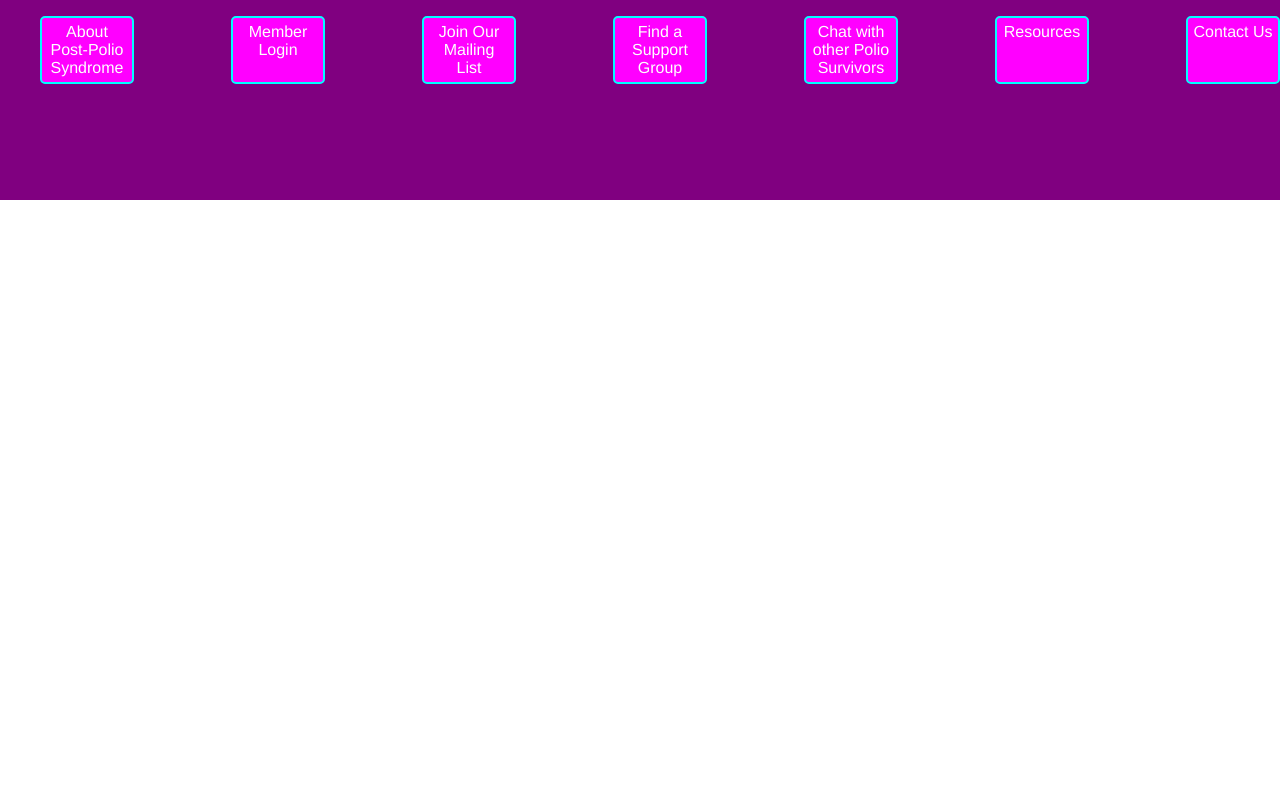
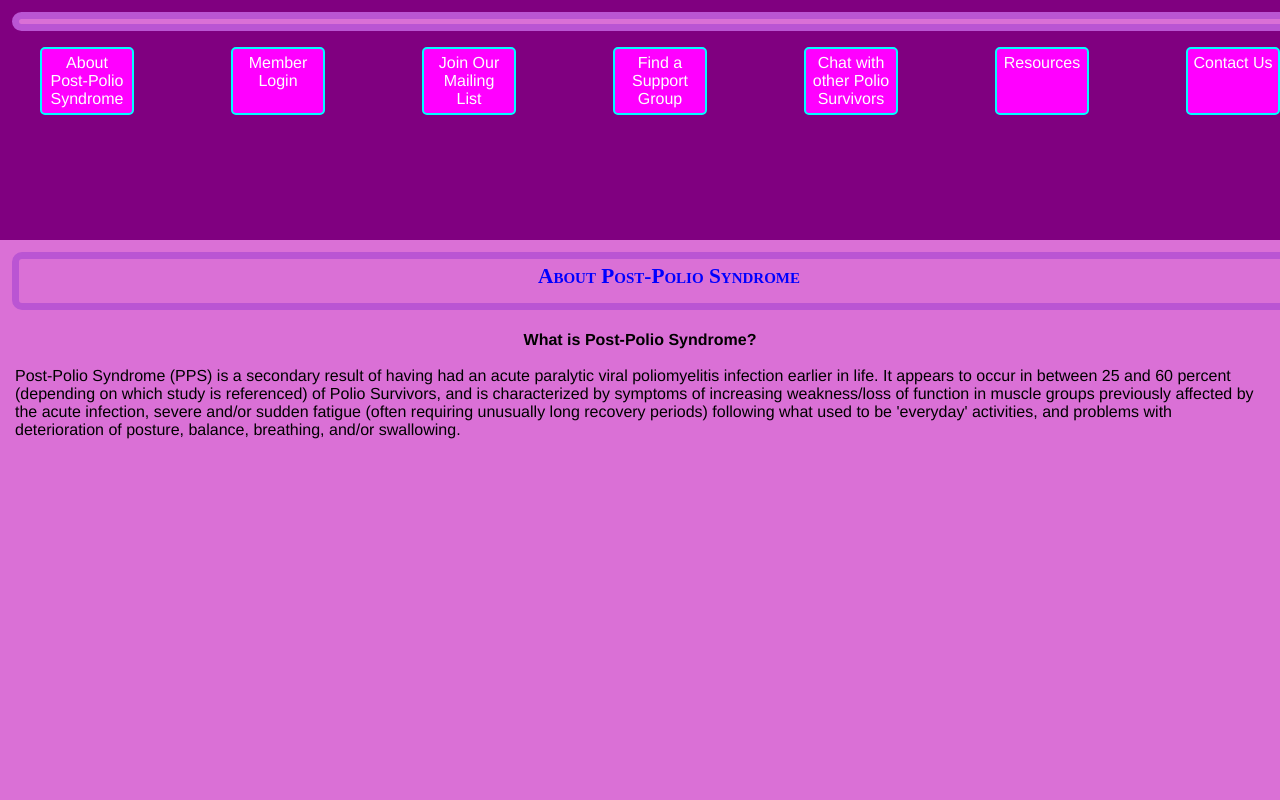
Before and after one commit to sukimcd/pps_website, a Python web app: template PPS_DjangoApp/templates/PPS_Home.html in a window 1280 px wide; the page is wider, and only the part inside the window is pictured. Run offline with Jinja, Linux system fonts and the light colour scheme; the template is opened without the code that fills it, so the values that code supplies are empty; some libraries are stand-ins or nearby versions.

Commit message:
Deleted CSS files for 'nav' and 'pagespecs' sections of 'base.html' and added them back into 'base.css'; updated 'base', 'PPS_Home', and 'unath_error' HTML files; made required changes to 'settings.py' and 'views.py'; added Deborah to 'contributors.

```diff
--- a/PPS_DjangoApp/forms.py
+++ b/PPS_DjangoApp/forms.py
@@ -1,8 +1,8 @@
 from django import forms
 from .models import Member
 
-class MemberRegForm(forms.Form)
-
+class MemberRegForm(forms.Form):
+    pass
 
 
 class MemberForm(forms.ModelForm):
@@ -15,7 +15,7 @@ class MailListRegForm(forms.ModelForm):
     username = forms.TextInput()
     class Meta:
         model = Member
-        fields = ('', 'email')
+        fields = '__all__'
 
 
 class MailMsgForm(forms.Form):
--- a/PPS_DjangoApp/static/css/base.css
+++ b/PPS_DjangoApp/static/css/base.css
@@ -19,3 +19,108 @@
     border:5px solid #BA55D3;
     border-radius:10px;
 }
+
+
+/*          CSS attributes for the Navigation Bar that appears on each page         */
+nav {
+    background-color:#800080;
+    position:absolute;
+    top:0;
+    left:0;
+    width:100%;
+    height:30%;
+}
+
+#pagename {
+    font-family:"Times New Roman", Times, serif;
+    color:blue;
+    font-size:20pt;
+    font-weight:700;
+    font-variant:small-caps;
+    text-align:center;
+    background-color:#DA70D6;
+    position:relative;
+    width:100%;
+    height:%;
+    padding-top:5px;
+    padding-left:10px;
+    padding-right:10px;
+    margin:12px;
+    border:7px solid #BA55D3;
+    border-radius:10px;
+}
+
+ul {
+    background-color:#800080;
+    position:relative;
+    display:flex;
+    flex-direction:row;
+    justify-content:space-between;
+}
+
+li {
+    font-family:"Helvetica Neue", Helvetica, sans;
+    text-align:center;
+    color:white;
+    background-color:#FF00FF;
+    width:30%;
+    padding:5px;
+    border:2px solid #00FFFF;
+    border-radius:5px;
+    list-style:none;
+    min-width:80px;
+    flex-basis:70px;
+}
+
+#active-link {
+    color:navy;
+    background-color:#00FFFF;
+    border:2px solid #FF00FF;
+}
+
+
+/*  CSS attributes for the "pagespecs" element that appears on each page and the "container" div within same  */
+#container {
+    background-color:#DA70D6;
+    position:absolute;
+    bottom:0;
+    left:0;
+    width:100%;
+    height:70%;
+}
+
+#article_title {
+    font-family:"Times New Roman", Times, serif;
+    color:blue;
+    font-size:16pt;
+    font-weight:700;
+    font-variant:small-caps;
+    text-align:center;
+    background-color:#DA70D6;
+    position:relative;
+    width:100%;
+    height:7%;
+    padding-top:5px;
+    padding-left:10px;
+    padding-right:10px;
+    margin:12px;
+    border:7px solid #BA55D3;
+    border-radius:10px;
+}
+
+h4 {
+    font-family:"Helvetica Neue", Helvetica, sans;
+    text-align:center;
+    color:#000000;
+    -webkit-margin-after: 0.13em;
+}
+
+
+p {
+    font-family:"Helvetica Neue", Helvetica, sans;
+    text-align:left;
+    color:black;
+    padding:15px;
+    border:none;
+    margin-top:0px;
+}
--- a/PPS_DjangoApp/static/css/nav.css
+++ /dev/null
@@ -1,38 +0,0 @@
-/*          PPS nav.css          */
-
-nav {
-    background-color:#800080;
-    position:absolute;
-    top:0;
-    left:0;
-    width:100%;
-    height:25%;
-}
-
-ul {
-    background-color:#800080;
-    position:relative;
-    display:flex;
-    flex-direction:row;
-    justify-content:space-between;
-}
-
-li {
-    font-family:"Helvetica Neue", Helvetica, sans;
-    text-align:center;
-    color:white;
-    background-color:#FF00FF;
-    width:30%;
-    padding:5px;
-    border:2px solid #00FFFF;
-    border-radius:5px;
-    list-style:none;
-    min-width:80px;
-    flex-basis:70px;
-}
-
-#active-link {
-    color:navy;
-    background-color:#00FFFF;
-    border:2px solid #FF00FF;
-}
--- a/PPS_DjangoApp/templates/PPS_Home.html
+++ b/PPS_DjangoApp/templates/PPS_Home.html
@@ -11,7 +11,7 @@
 {% block pagespecs %}
 
 <div id='container'>
-    <div id="article_title">
+    <div id='article_title'>
         About Post-Polio Syndrome
     </div>
 
--- a/PPS_DjangoApp/templates/base.html
+++ b/PPS_DjangoApp/templates/base.html
@@ -21,10 +21,6 @@
 
         {% block pagespecs %}
 
-            <link rel="stylesheet"
-	              type="text/css"
-                  href="/static/css/base.css">
-
         {% endblock %}
 
     </body>
--- a/PPS_DjangoApp/views.py
+++ b/PPS_DjangoApp/views.py
@@ -1,4 +1,4 @@
-from django.shortcuts import render
+from django.shortcuts import render, redirect
 from django.http import HttpResponse, HttpResponseRedirect
 from .models import Member
 from .forms import MemberForm
@@ -21,6 +21,10 @@ def create_member(request):
     regform = MemberForm(request.POST or None)
     pagename = 'Create a Member Account'
     context = {'registration': regform, 'page_title': pagename}
+    if regform.is_valid():
+        reg = regform.save(commit=False)
+        reg.save()
+        return redirect()
 
     return render(request, 'create_member.html', context)
 
--- a/PPS_DjangoFiles/settings.py
+++ b/PPS_DjangoFiles/settings.py
@@ -95,7 +95,7 @@ LOGIN_REQUIRED_URLS = (
 )
 
 LOGIN_REQUIRED_URLS_EXCEPTIONS = (
-    r'^$',
+    r'/',
     r'/login(.*)$',
     r'/resources/(.*)$',
     r'/support/(.*)$',
--- a/contributors.txt
+++ b/contributors.txt
@@ -1 +1,2 @@
-Initial design and configuration created by Suki L. McDonough.
+Suki L. McDonough: Initial website design and configuration
+Deborah J. Ruppert: data modeling assistance and design feedback
```
Also changed, not shown: PPS_DjangoApp/static/css/pagespecs.css (deleted, +0 -49 lines), PPS_DjangoApp/templates/unauth_error.html (+9 -8 lines).
